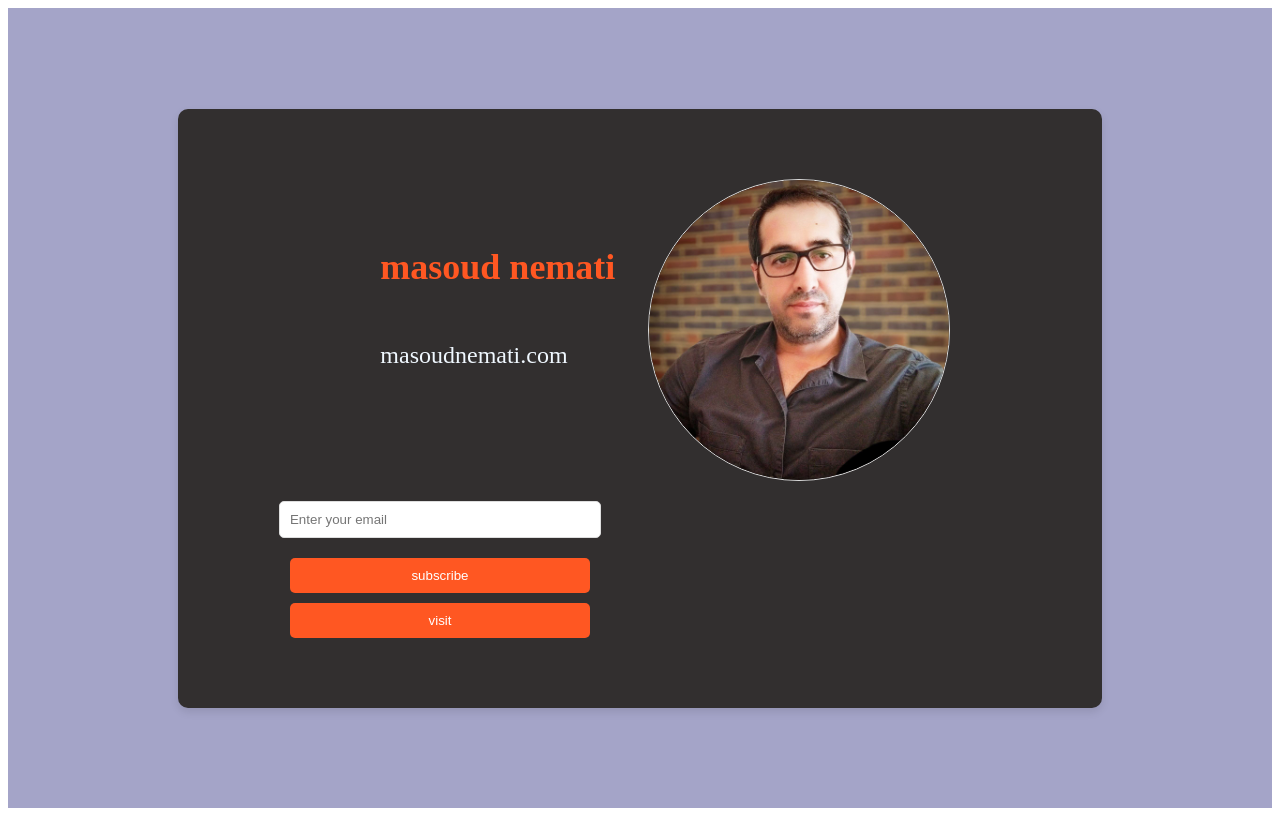
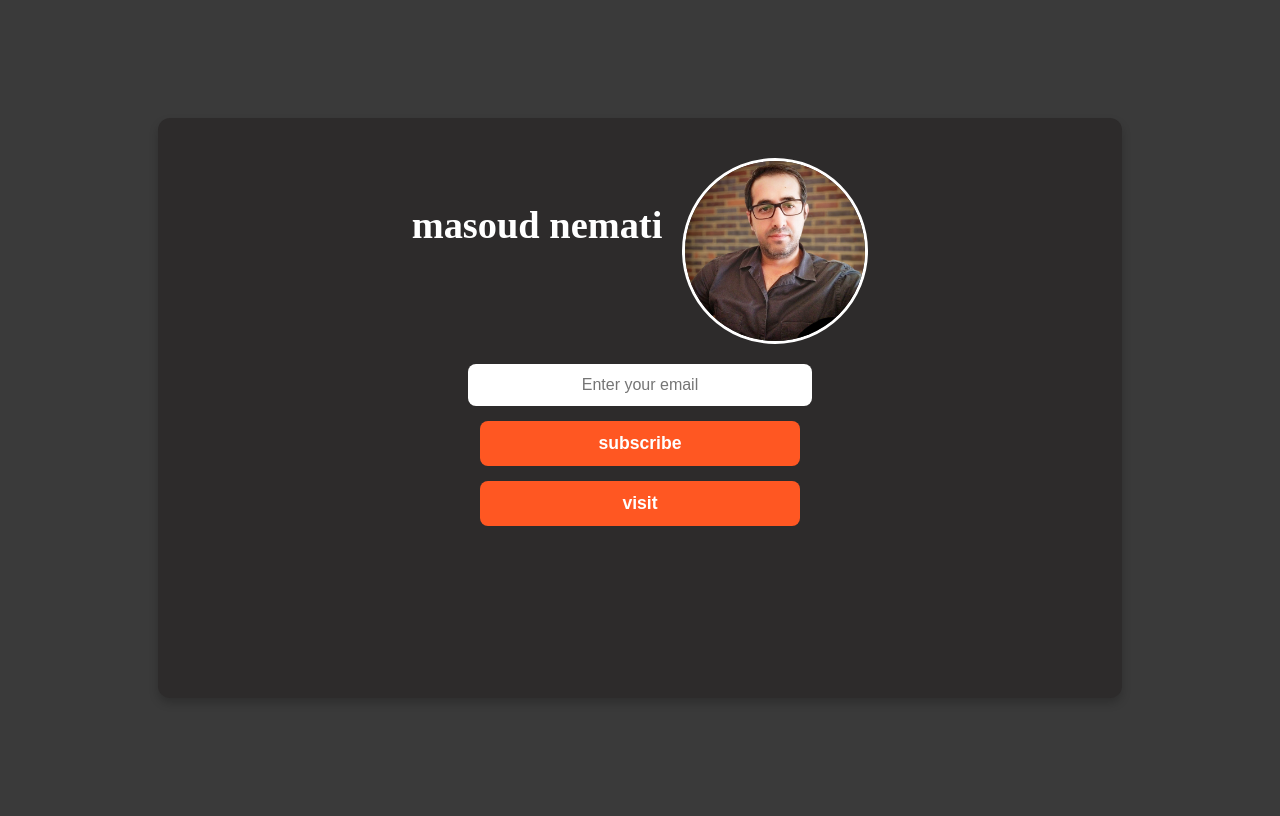
Before and after one commit to masoud-nemati/mysitereact, a React (Create React App) app in the folder my-app/: page /skills in a window 1280 px wide. Built offline with nearby package versions, Linux system fonts and the light colour scheme.

Commit message:
all file

```diff
--- a/my-app/src/components/About Us.js
+++ b/my-app/src/components/About Us.js
@@ -6,29 +6,19 @@ const AboutUs = () => {
     return (
     <div className='about-main'>
       <div className="about-us">
-        <h1>AboutUs</h1>
+        <h1>why I'm here</h1>
         <img src={img1} alt="تیم ما" className="about-us-image" />
         <div className='div-title'>
             <p>
-
             React is a free and open-source front-end JavaScript library for building user interfaces based on components
              by Facebook Inc. It is maintained by Meta and a community of individual developers and companies. React can
               be used to develop single-page, mobile,
              or server-rendered applications with frameworks like Next.js. Wikipedia
-             nt-end JavaScript library for building user interfaces based on components
-             by Facebook Inc. It is maintained by Meta and a community of individual developers and companies. React can
-              be used to develop single-page, mobile,
-             or server-rendered applications with frameworks like Next.js. Wikiped
-
-
             </p>
-
-
         </div>
-
       </div>
     </div>
     );
-  };
+};
 
-  export default AboutUs;
+export default AboutUs;
--- a/my-app/src/components/imagecallery.js
+++ b/my-app/src/components/imagecallery.js
@@ -36,10 +36,11 @@ class Image extends Component {
                             <img className="img-heder" src={this.state.images[this.state.currentIndex]} alt="slideshow" />
                             <div className="overlay">🔄 Click to Change</div>
                         </div>
-                        <button className="btn-hid" onClick={this.toggleImage}>Hide</button>
+                        {/* <button className="btn-hid" onClick={this.toggleImage}>Hide</button> */}
                     </>
                 ) : (
-                    <button className="btn-img" onClick={this.toggleImage}>Show</button>
+                    // <button className="btn-img" onClick={this.toggleImage}>Show</button>
+                    null
                 )}
             </>
         );
--- a/my-app/src/components/logincomp.js
+++ b/my-app/src/components/logincomp.js
@@ -17,7 +17,7 @@ const LoginPage = ({ onLogin }) => {
       <div className="profile-container">
         <div className="profile-info">
           <h2>masoud nemati</h2>
-          <p>masoudnemati.com</p>
+          <p></p>
         </div>
         <img className="img-login" src={profilePic} alt="Profile" className="profile-pic" />
 
--- a/my-app/src/styles/aboutstyle.css
+++ b/my-app/src/styles/aboutstyle.css
@@ -1,90 +1,71 @@
-/* .about-main{
-    display: flex;
-    justify-content: center;
-    background-color: #333;
-}
-.div-title{
-
-
-}
-
-
-
-
-
-.about-us {
-    width: 80%;
-    padding: 20px;
-    background-color: #f9f9f9;
-    border-radius: 5px;
-    text-align: center;
-  }
-
-  .about-us h1 {
-    color: #333;
-  }
-
-  .about-us p {
-    color: #666;
-  }
-
-  .about-us-image {
-    width: 80%;
-    max-width: 400px;
-    height: auto;
-    border-radius: 10px;
-    margin: 20px 0;
-  }
-   */
-
-
-
 .about-main {
   width: 80%;
   display: flex;
   align-items: center;
   text-align: center;
-    border-top-right-radius:  100px;
-    border-bottom-left-radius: 100px;
   justify-content: center;
-    background-color: #d09d90c1;
-    padding: 20px;
+  background-color: #333;  /* تغییر به پس‌زمینه تیره‌تر */
+  padding: 40px;
   margin-bottom: 20px;
+  border-radius: 20px;
+  box-shadow: 0 10px 20px rgba(0, 0, 0, 0.2);
 }
 
 .div-title {
   display: flex;
   justify-content: center;
-    width: 300px;
-    height: 150px;
-    background-color: white;
-    box-shadow: 0 4px 8px rgba(0, 0, 0, 0.2); /* اضافه کردن باکس شدو */
-    border-radius: 5px; /* گرد کردن لبه‌ها */
-    padding: 10px; /* اضافه کردن فاصله داخلی */
-    margin: 0 auto;
-    overflow: auto;
+  width: 80%;
+  max-width: 500px;
+  height: auto;
+  background-color: #fff;
+  box-shadow: 0 4px 8px rgba(0, 0, 0, 0.2);
+  border-radius: 15px;
+  padding: 20px;
+  margin: 20px auto;
+  overflow: hidden;
 }
 
 .about-us {
   width: 80%;
-    padding: 20px;
-    background-color: #f9f9f9;
-    border-radius: 5px;
+  padding: 30px;
+  background-color: #fff;
+  border-radius: 10px;
   text-align: center;
+  box-shadow: 0 10px 15px rgba(0, 0, 0, 0.1);
 }
 
 .about-us h1 {
   color: #333;
+  font-size: 2.5rem;
+  margin-bottom: 20px;
+  font-family: 'Arial', sans-serif;
+  letter-spacing: 1px;
 }
 
 .about-us p {
   color: #666;
+  font-size: 1.1rem;
+  line-height: 1.6;
+  font-family: 'Verdana', sans-serif;
 }
 
 .about-us-image {
-    width: 80%;
-    max-width: 400px;
+  width: 100%;  /* بزرگتر کردن عرض عکس */
+  max-width: 600px;  /* تنظیم حداکثر عرض برای عکس */
   height: auto;
-    border-radius: 10px;
-    margin: 20px 0;
+  border-radius: 20px;
+  margin: 30px 0;
+  box-shadow: 0 10px 15px rgba(0, 0, 0, 0.1);
 }
+
+/* اضافه کردن افکت hover */
+.div-title:hover {
+  transform: translateY(-5px);
+  box-shadow: 0 10px 20px rgba(0, 0, 0, 0.3);
+  transition: all 0.3s ease;
+}
+
+.about-us-image:hover {
+  transform: scale(1.05);
+  transition: transform 0.3s ease;
+}
--- a/my-app/src/styles/appstyle.css
+++ b/my-app/src/styles/appstyle.css
@@ -11,15 +11,7 @@
 
 .app-style{
 
-    /* width: 80%;
-     border: 2px solid rgba(221, 162, 69, 0.768);
-    border-radius: 10px;
-    display: flex;
-    justify-content: center;
-    align-items: center;
-    flex-direction: column;
-    height: 100vh;
-    margin: 0 auto; */
+
     background-color: black;
 
     width: 100%;
@@ -29,6 +21,7 @@
     flex-direction: column;
     align-items: center;
     margin: 0 auto;
+    gap: 50px;
 
 
 }
--- a/my-app/src/styles/heder2style.css
+++ b/my-app/src/styles/heder2style.css
@@ -42,29 +42,30 @@ nav ul {
 }
 
 nav a {
-    text-decoration: none;
-    color: red;
-    font-family: 'Franklin Gothic Medium', 'Arial Narrow', Arial, sans-serif;
-    transition: color 0.3s ease;
+    position: relative;
+    text-decoration: none; /* حذف خط پیش‌فرض */
+    color: rgb(21, 19, 19); /* رنگ پیش‌فرض لینک */
+    transition: color 0.3s ease-in-out;
+}
+
+nav a::after {
+    content: "";
+    position: absolute;
+    left: 0;
+    bottom: -2px; /* مقدار فاصله خط از متن */
+    width: 0;
+    height: 2px; /* ضخامت خط */
+    background-color: #5d0ac9;
+    transition: width 0.3s ease-in-out;
 }
 
 nav a:hover {
-    color: #ebe1e2;
+    color: #5d0ac9;
+    font-size: larger;
 }
 
-.border-li {
-    width: 70px;
-    height: 70px;
-    border-radius: 50%;
-    display: flex;
-    align-items: center;
-    justify-content: center;
-    color: hsl(0, 77%, 35%);
-    background-color: rgb(230, 233, 240);
-    box-shadow: 0px 4px 6px rgba(0, 0, 0, 0.5);
-    text-align: center;
-    font-weight: bold;
-    transition: background-color 0.3s ease;
+nav a:hover::after {
+    width: 100%;
 }
 
 .border-li:hover {
--- a/my-app/src/styles/loginstyle.css
+++ b/my-app/src/styles/loginstyle.css
@@ -1,6 +1,8 @@
-/* * {
-    box-sizing: border-box;
-  } */
+body{
+  background-color: #3a3a3a;
+}
+
+
 
 
 .login-page {
@@ -8,89 +10,89 @@
   justify-content: center;
   align-items: center;
   height: 100vh;
-    background: #a4a4c8;
+  background: #3a3a3a;
+
+
+
 }
 
 .login-card {
-    background: #322f2f;
-    padding: 20px;
-    border-radius: 10px;
-    box-shadow: 0 4px 8px rgba(0, 0, 0, 0.1);
-    text-align: center;
+  background: #2d2b2b;
+  padding: 40px;
+  border-radius: 12px;
+  box-shadow: 0 5px 10px rgba(0, 0, 0, 0.2);
   width: 70%;
-    height: auto; /* تغییر به auto برای جلوگیری از کشیدگی */
+  max-width: 900px;
+  min-height: 500px;
   display: flex;
   flex-direction: column;
   align-items: center;
 }
 
-
-
+/* پروفایل و عکس */
 .profile-container {
   display: flex;
-    justify-content: space-between;
   align-items: center;
-    width: 70%;
+  justify-content: center;
+  width: 100%;
   margin-bottom: 20px;
+  gap: 20px; /* فاصله بین عکس و نام */
 }
 
-  .profile-pic {
-    width: 300px; /* اندازه مناسب برای عکس */
-    height: 300px;
-    border-radius: 50%;
-    object-fit: cover;
-    margin-left: 0px;
-    margin-top: 50px;
-    border: 1px solid #ddd; /* اضافه کردن border برای زیبایی */
-  }
-
+/* تنظیمات اطلاعات پروفایل */
 .profile-info {
-    margin-left: 50px;
-    display: flex;
-    flex-direction: column;
-    align-items: flex-start;
-  }
-
-  .profile-info, h1{
-    color: aliceblue;
-    font-size: 1.5rem;
-  }
-
-
-
-  .div-input-login{
   display: flex;
   flex-direction: column;
   align-items: center;
-    margin-right: 400px;
-    margin-bottom: 50px;
-    gap: 10px;
+  color: white;
+  font-weight: 500;
+  font-size: 1.6rem;
 }
-  .div-input-login,h2{
-    color: #ff5722;
+
+/* تصویر پروفایل */
+.profile-pic {
+  width: 180px;
+  height: 180px;
+  border-radius: 50%;
+  object-fit: cover;
+  border: 3px solid #fff;
+}
+
+/* ورودی و دکمه‌ها */
+.div-input-login {
+  display: flex;
+  flex-direction: column;
+  align-items: center;
+  gap: 15px;
+  width: 100%;
 }
 
 input {
-    width: 300px;
-
-    padding: 10px;
-    margin-bottom: 10px; /* کاهش فاصله پایین */
-    border: 1px solid #ddd;
-    border-radius: 5px;
+  width: 90%;
+  max-width: 320px;
+  padding: 12px;
+  border-radius: 8px;
+  border: none;
+  outline: none;
+  text-align: center;
+  font-size: 1rem;
 }
 
 button {
-    width: 300px;
-
-
-    padding: 10px;
-    background:#ff5722 ;
-    color: #fff;
+  width: 90%;
+  max-width: 320px;
+  padding: 12px;
+  border-radius: 8px;
   border: none;
-    border-radius: 5px;
+  font-size: 1.1rem;
+  font-weight: bold;
   cursor: pointer;
+  background: #ff5722;
+  color: white;
+  transition: all 0.3s ease;
 }
 
 button:hover {
-    background: #d47f00;
+  background: #d45a00;
+  transform: scale(1.05);
 }
```
Also changed, not shown: my-app/src/styles/footerstyle.css (+83 -36 lines). Lines whose indentation alone changed are shown as unchanged.
